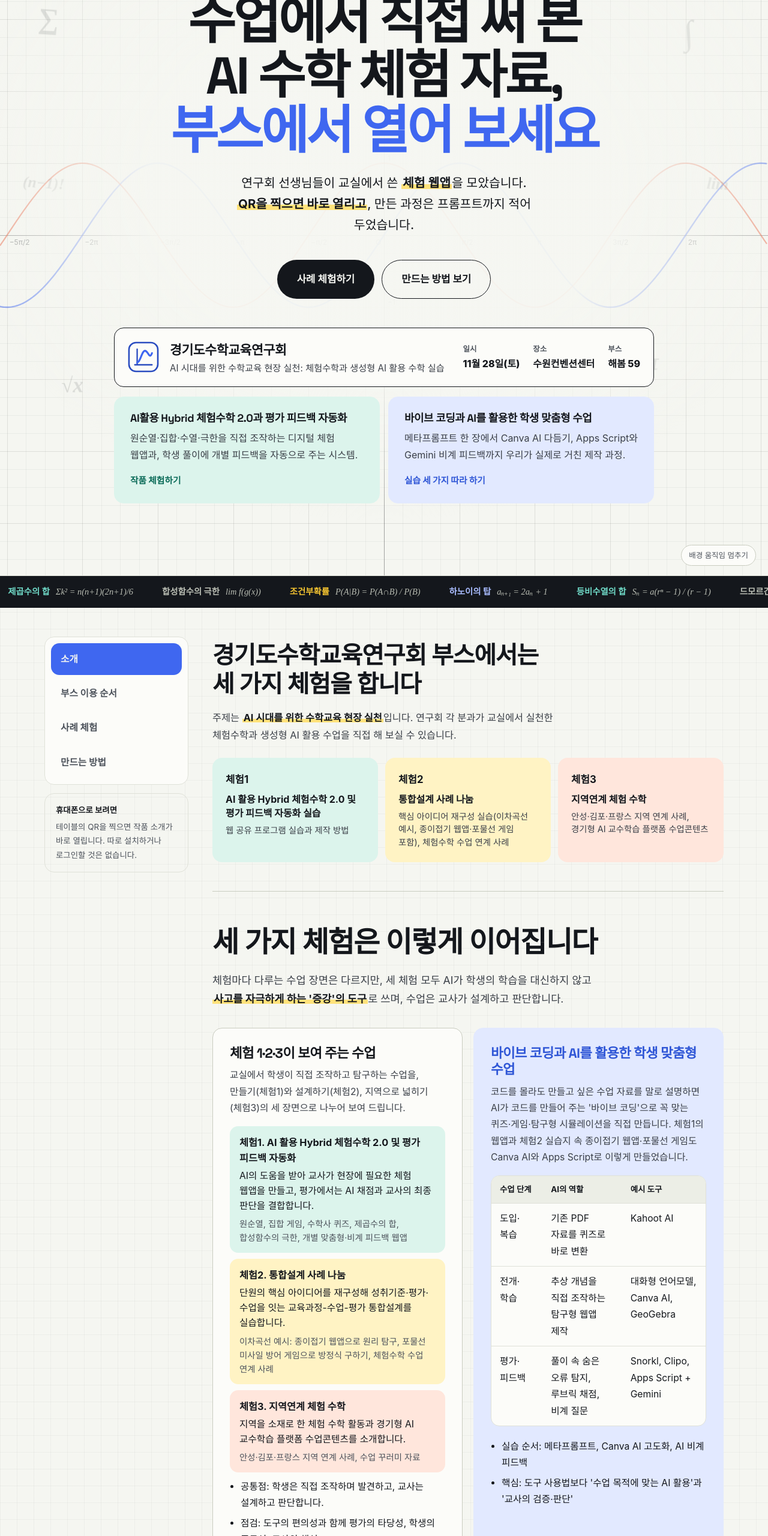
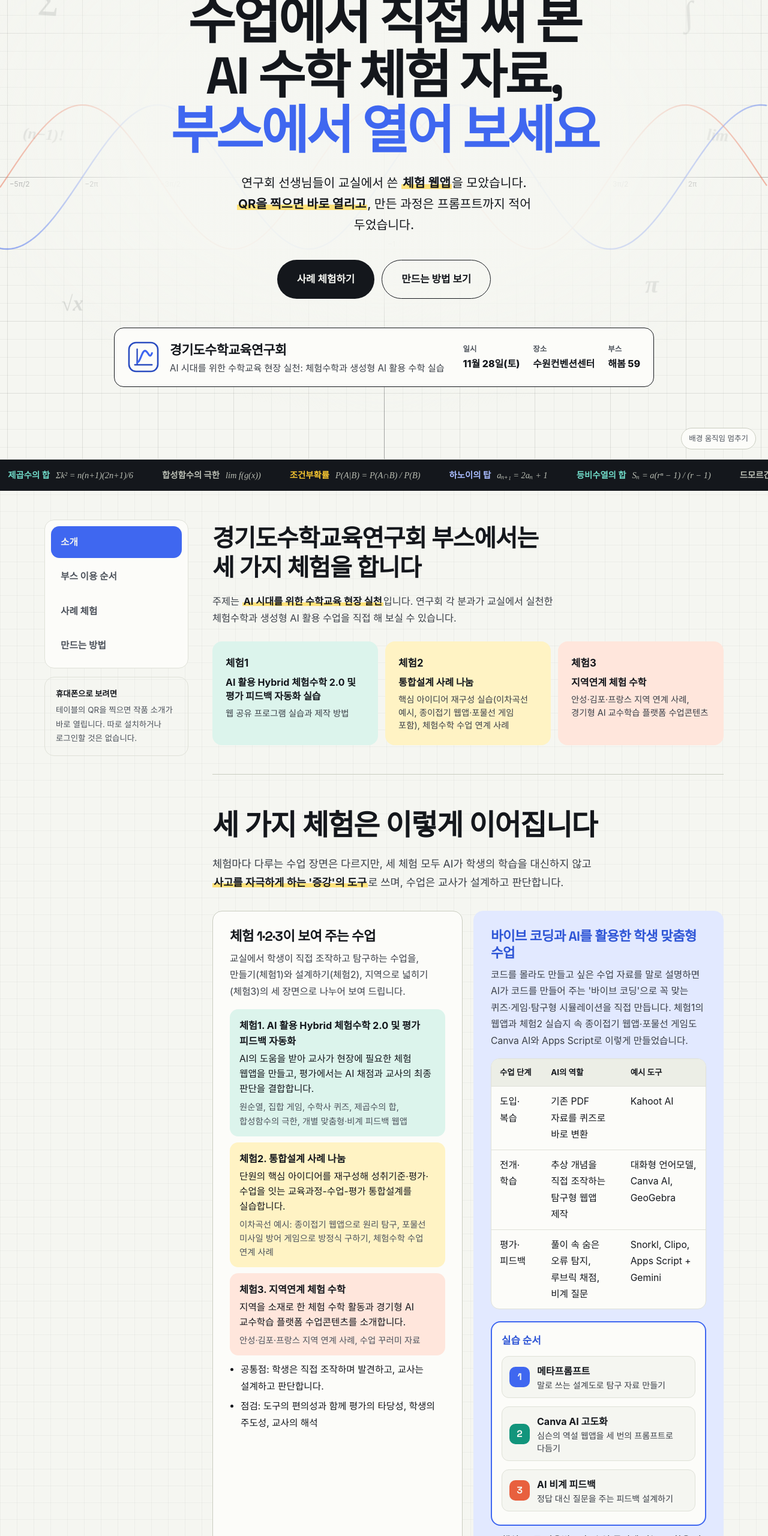
Before and after one commit to SewoongYun/gyeonggi-math-festa, a plain HTML site: page index.html in a window 1280 px wide. Shown: the part 240-2800 px from the top of the page at 60% size. Drawn offline with Linux system fonts and the light colour scheme; no server answers; a web font is replaced by a local one.

Commit message:
첫 화면 겹치는 카드 두 개 제거, 소개 탭 실습 순서를 번호 단계로 강조(누르면 해당 실습 펼침)
Co-Authored-By: Claude Opus 5.5 <noreply@anthropic.com>

```diff
--- a/assets/app.js
+++ b/assets/app.js
@@ -339,6 +339,19 @@
 
   searchEl && searchEl.addEventListener("input", () => { state.query = searchEl.value.trim(); renderGrid(); });
 
+  // 실습 순서 링크: 「만드는 방법」 탭에서 해당 실습을 펼쳐 보여 준다
+  document.querySelectorAll("[data-practice]").forEach(a => a.addEventListener("click", e => {
+    e.preventDefault();
+    const cards = document.querySelectorAll("#howto .practice-card");
+    const card = cards[Number(a.dataset.practice) - 1];
+    showTab("howto");
+    history.replaceState(null, "", "#howto");
+    cards.forEach(c => { c.open = c === card; });
+    // PC는 머리글만, 휴대폰은 머리글 아래 탭 막대까지 비켜서 멈춘다
+    const gap = window.matchMedia("(min-width: 1024px)").matches ? 90 : 150;
+    if (card) window.scrollTo({ top: card.getBoundingClientRect().top + window.scrollY - gap, behavior: "smooth" });
+  }));
+
   // 프롬프트 복사 버튼
   document.querySelectorAll(".prompt").forEach(p => {
     const b = el("button", { class: "copy", type: "button" }, ["복사"]);
--- a/assets/style.css
+++ b/assets/style.css
@@ -806,3 +806,17 @@ strong { -webkit-box-decoration-break: clone; box-decoration-break: clone; }
 .trio-list .t1 { background: var(--teal-soft); }
 .trio-list .t2 { background: var(--yellow-soft); }
 .trio-list .t3 { background: var(--coral-soft); }
+
+/* ═══ 소개 탭: 실습 순서를 번호 단계로 강조 (누르면 해당 실습이 펼쳐짐) ═══ */
+.practice-steps { margin-top: 18px; padding: 16px; background: var(--paper); border: 2px solid var(--blue); border-radius: 16px; }
+.practice-steps > b { display: block; margin-bottom: 10px; font-size: 1.05rem; color: var(--blue-ink); }
+.practice-steps ol { list-style: none; margin: 0; padding: 0; display: grid; gap: 8px; }
+.practice-steps a { display: flex; align-items: center; gap: 12px; padding: 10px 12px; border: 1px solid var(--line); border-radius: 12px; background: var(--bg); color: var(--ink); text-decoration: none; transition: border-color .15s; }
+.practice-steps a:hover { border-color: var(--ink); }
+.practice-steps .n { flex: 0 0 auto; display: grid; place-items: center; width: 34px; height: 34px; border-radius: 10px; color: var(--on-ink); font-family: var(--font-display); font-weight: 800; }
+.practice-steps li:nth-child(1) .n { background: var(--blue); }
+.practice-steps li:nth-child(2) .n { background: var(--teal); }
+.practice-steps li:nth-child(3) .n { background: var(--coral); }
+.practice-steps .tx { min-width: 0; }
+.practice-steps .tx b { display: block; font-size: 1rem; }
+.practice-steps .tx small { display: block; color: var(--ink-2); font-size: .88rem; line-height: 1.45; word-break: keep-all; }
--- a/index.html
+++ b/index.html
@@ -14,8 +14,8 @@
 <noscript><style>.tab-panel[hidden] { display: block; }</style></noscript>
 <link rel="stylesheet" href="https://cdn.jsdelivr.net/gh/orioncactus/pretendard@v1.3.9/dist/web/variable/pretendardvariable-dynamic-subset.min.css">
 <link rel="stylesheet" href="https://fonts.googleapis.com/css2?family=Space+Grotesk:wght@500;700&display=swap">
-<link rel="stylesheet" href="assets/style.css?v=20261124e">
-<script src="config.js?v=20261124e"></script>
+<link rel="stylesheet" href="assets/style.css?v=20261124f">
+<script src="config.js?v=20261124f"></script>
 <script src="https://cdnjs.cloudflare.com/ajax/libs/qrcodejs/1.0.0/qrcode.min.js"></script>
 </head>
 <body>
@@ -67,18 +67,6 @@
           <div><dt>장소</dt><dd>수원컨벤션센터</dd></div>
           <div><dt>부스</dt><dd>해봄 59</dd></div>
         </dl>
-      </div>
-      <div class="pillars">
-        <a class="pillar one" href="#cases" data-tab-link="cases">
-          <h2>AI활용 Hybrid 체험수학 2.0과 평가 피드백 자동화</h2>
-          <p>원순열·집합·수열·극한을 직접 조작하는 디지털 체험 웹앱과, 학생 풀이에 개별 피드백을 자동으로 주는 시스템.</p>
-          <span class="arrow">작품 체험하기</span>
-        </a>
-        <a class="pillar two" href="#howto" data-tab-link="howto">
-          <h2>바이브 코딩과 AI를 활용한 학생 맞춤형 수업</h2>
-          <p>메타프롬프트 한 장에서 Canva AI 다듬기, Apps Script와 Gemini 비계 피드백까지 우리가 실제로 거친 제작 과정.</p>
-          <span class="arrow">실습 세 가지 따라 하기</span>
-        </a>
       </div>
     </div>
     <button class="calm-toggle" id="calm-toggle" type="button" aria-pressed="false">배경 움직임 멈추기</button>
@@ -340,8 +328,15 @@
               <tr><td>평가·피드백</td><td>풀이 속 숨은 오류 탐지, 루브릭 채점, 비계 질문</td><td>Snorkl, Clipo, Apps Script + Gemini</td></tr>
             </tbody>
           </table>
+          <div class="practice-steps">
+            <b>실습 순서</b>
+            <ol>
+              <li><a href="#howto" data-practice="1"><span class="n">1</span><span class="tx"><b>메타프롬프트</b><small>말로 쓰는 설계도로 탐구 자료 만들기</small></span></a></li>
+              <li><a href="#howto" data-practice="2"><span class="n">2</span><span class="tx"><b>Canva AI 고도화</b><small>심슨의 역설 웹앱을 세 번의 프롬프트로 다듬기</small></span></a></li>
+              <li><a href="#howto" data-practice="3"><span class="n">3</span><span class="tx"><b>AI 비계 피드백</b><small>정답 대신 질문을 주는 피드백 설계하기</small></span></a></li>
+            </ol>
+          </div>
           <ul class="small">
-            <li>실습 순서: 메타프롬프트, Canva AI 고도화, AI 비계 피드백</li>
             <li>핵심: 도구 사용법보다 '수업 목적에 맞는 AI 활용'과 '교사의 검증·판단'</li>
           </ul>
         </div>
@@ -388,8 +383,8 @@
 
 <div class="modal" id="app-modal" hidden role="dialog" aria-modal="true" aria-label="작품 상세"><div class="dialog"></div></div>
 
-<script src="assets/app.js?v=20261124e"></script>
-<script src="assets/plot.js?v=20261124e"></script>
+<script src="assets/app.js?v=20261124f"></script>
+<script src="assets/plot.js?v=20261124f"></script>
 <script>
   // 휴대폰에서 표를 칸별로 세워 보여 줄 때 쓸 칸 이름(머리글)을 각 칸에 붙인다
   document.querySelectorAll(".table").forEach(function (t) {
```
Also changed, not shown: admin.html (+4 -4 lines), print.html (+3 -3 lines).
